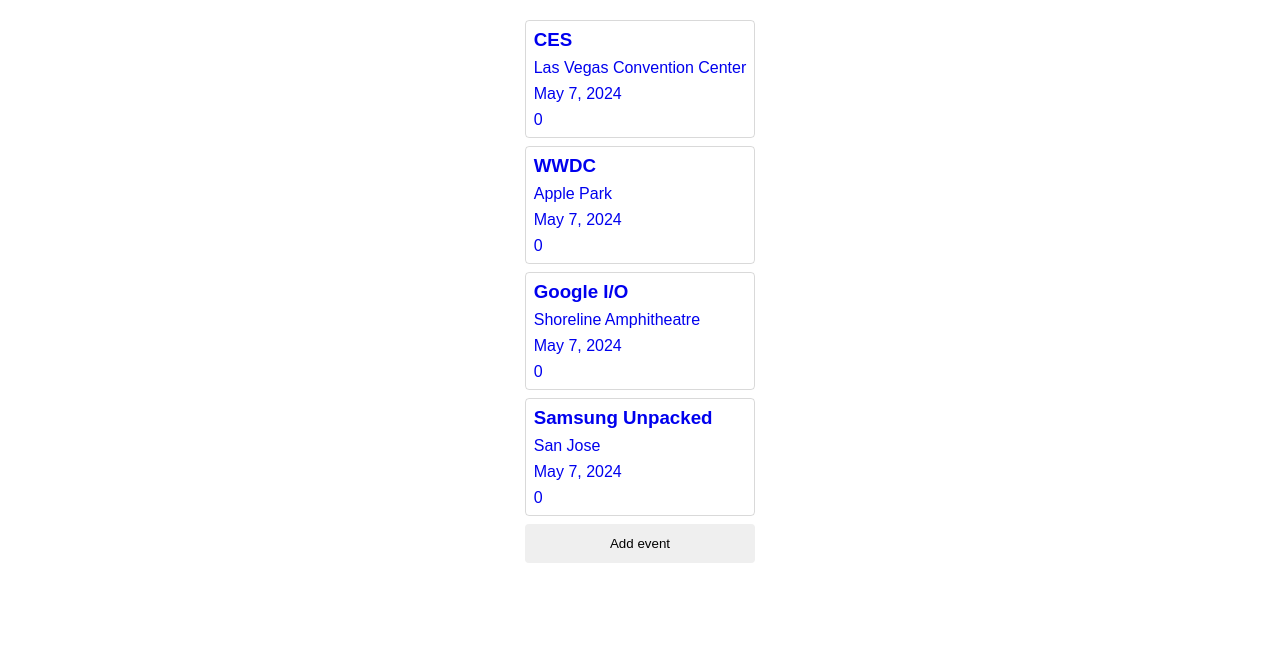
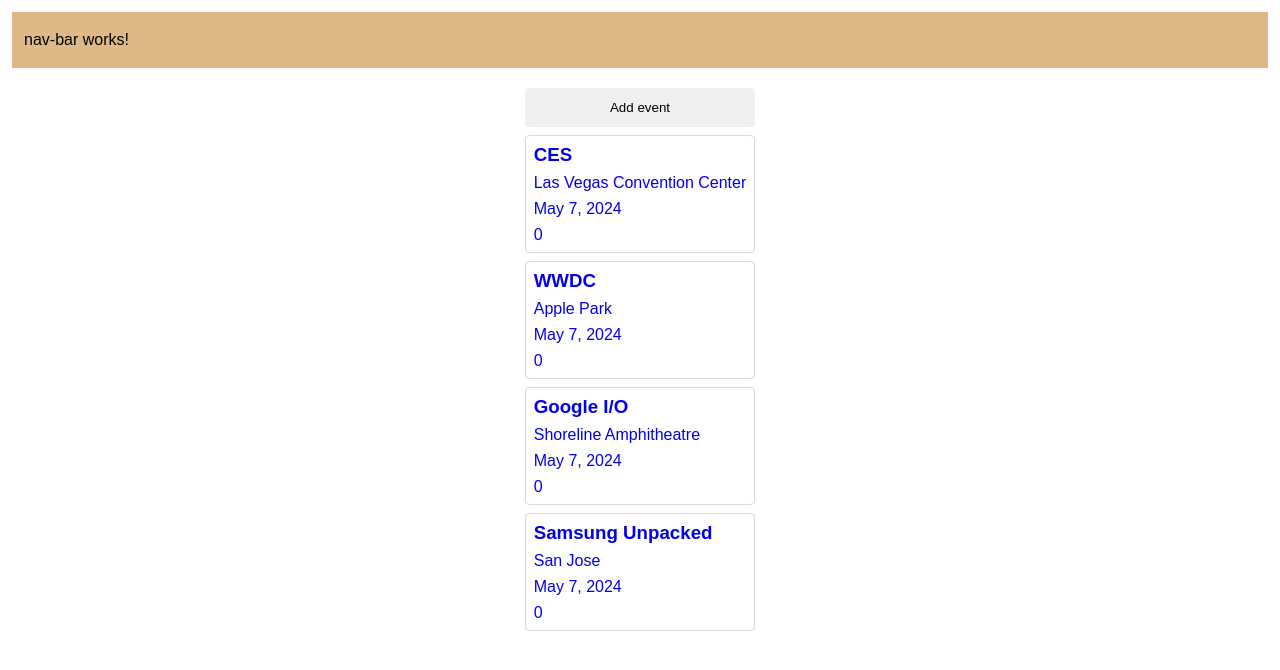
Before and after one commit to arminganic/events, an Angular app: page /events in a window 1280 px wide. Shown: the top 670 px of the page. Built offline with nearby package versions, Linux system fonts and the light colour scheme.

Commit message:
Added simple NavBar

```diff
--- a/src/app/app.component.html
+++ b/src/app/app.component.html
@@ -1,3 +1,4 @@
+<app-nav-bar />
 <main class="container container--centered">
   <router-outlet />
 </main>
--- a/src/app/app.component.ts
+++ b/src/app/app.component.ts
@@ -1,10 +1,11 @@
 import { Component } from '@angular/core';
 import { RouterOutlet } from '@angular/router';
+import { NavBarComponent } from './nav-bar/nav-bar.component';
 
 @Component({
   selector: 'app-root',
   standalone: true,
-  imports: [RouterOutlet],
+  imports: [RouterOutlet, NavBarComponent],
   templateUrl: './app.component.html',
   styleUrl: './app.component.css',
 })
--- a/src/app/events-page/events-page.component.html
+++ b/src/app/events-page/events-page.component.html
@@ -1,4 +1,4 @@
+<button (click)="onAddEventClicked()">Add event</button>
 @for (event of events(); track event) {
 <app-event [event]="event" />
 }
-<button (click)="onAddEventClicked()">Add event</button>
--- /dev/null
+++ b/src/app/nav-bar/nav-bar.component.css
@@ -0,0 +1,11 @@
+nav {
+  background-color: burlywood;
+  height: 56px;
+}
+
+.nav__content {
+  align-items: center;
+  display: flex;
+  height: 100%;
+  padding: var(--spacing-s);
+}
--- /dev/null
+++ b/src/app/nav-bar/nav-bar.component.html
@@ -0,0 +1,5 @@
+<nav>
+  <div class="nav__content container container--centered">
+    <p>nav-bar works!</p>
+  </div>
+</nav>
--- a/src/styles.css
+++ b/src/styles.css
@@ -14,6 +14,7 @@
   --surface-3: rgba(0 0 0 / 0.6);
   --surface-4: rgba(0 0 0 / 0.8);
 
+  box-sizing: border-box;
   font-family: "Arial", sans-serif;
   margin: 0;
   padding: 0;
```
Also changed, not shown: src/app/nav-bar/nav-bar.component.ts (added, +12 -0 lines), 1 other file (tests, documents, lock files or other folders).
